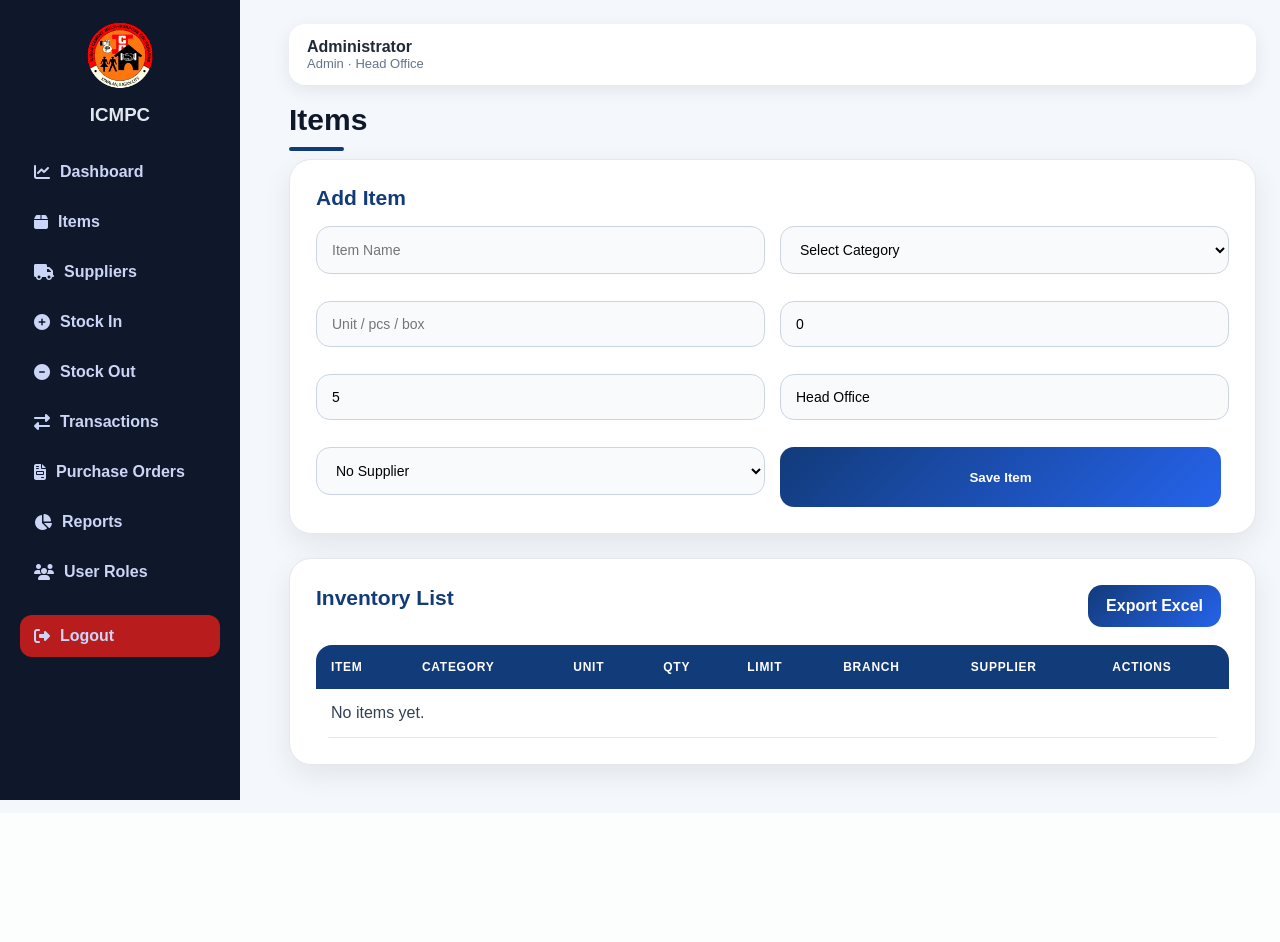
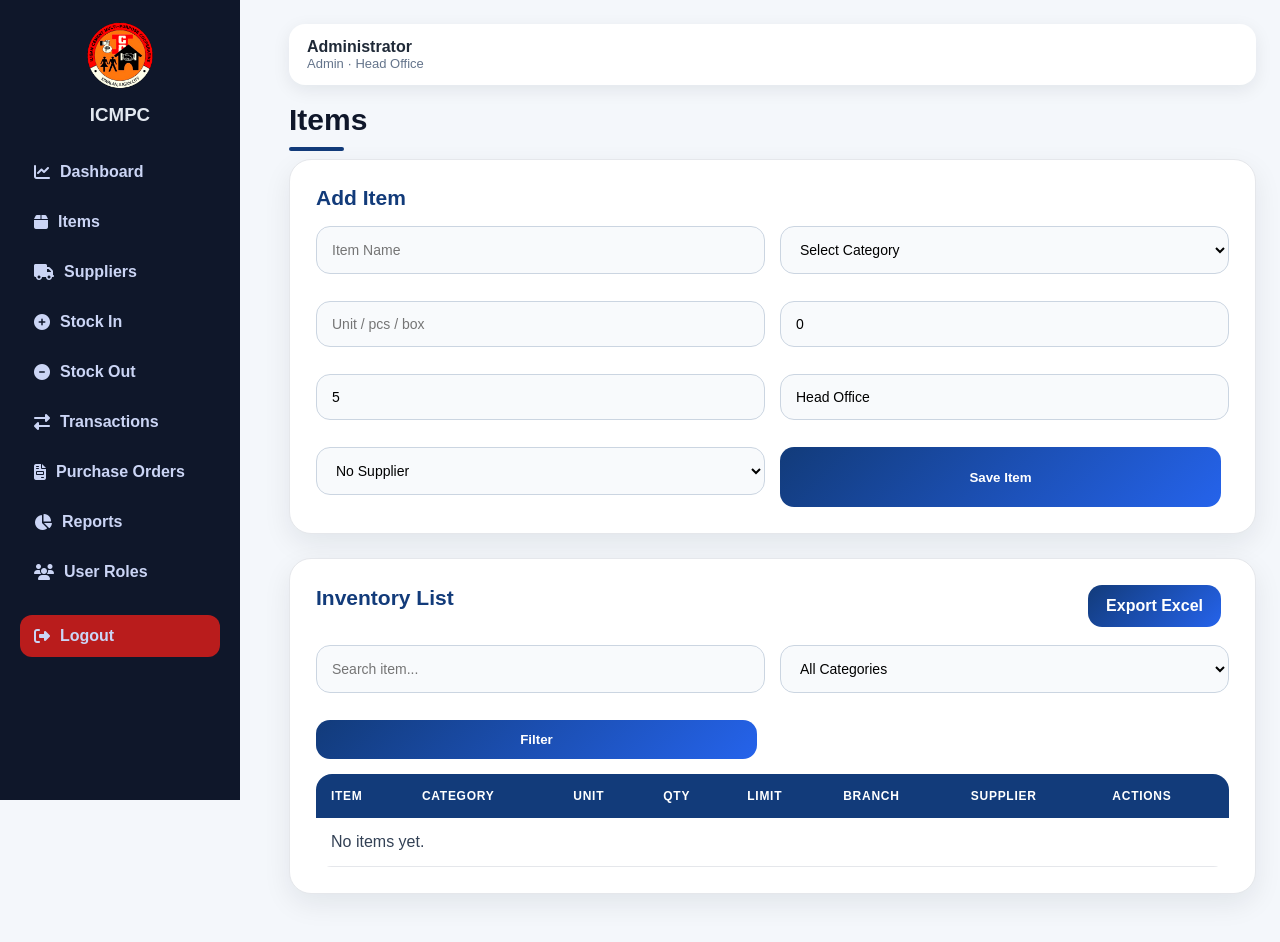
Before and after one commit to hamotk1010-cloud/icmpc-inventory-system, a Flask app: page /items in a window 1280 px wide. Before the commit the page ends 800 px from the top, so only its background shows below. Run offline with Flask 3, Linux system fonts and the light colour scheme; a user stored in the database is signed in; data that the repository does not hold is empty; some libraries are stand-ins or nearby versions.

Commit message:
Add filter + export based on filter for items

```diff
--- a/app.py
+++ b/app.py
@@ -552,19 +552,39 @@ def items():
         flash("Item added successfully.", "success")
         return redirect(url_for("items"))
 
+    # ✅ FILTER LOGIC
+    search = request.args.get("search", "")
+    category = request.args.get("category", "")
+
     where_sql, params = branch_where("items")
 
-    item_list = fetchall(conn, f"""
+    query = f"""
         SELECT items.*, suppliers.name AS supplier_name
         FROM items
         LEFT JOIN suppliers ON suppliers.id = items.supplier_id
         {where_sql}
-        ORDER BY items.item_name ASC
-    """, params)
+    """
+
+    if search:
+        query += " AND item_name LIKE ?"
+        params.append(f"%{search}%")
+
+    if category:
+        query += " AND category = ?"
+        params.append(category)
+
+    query += " ORDER BY items.item_name ASC"
+
+    item_list = fetchall(conn, query, params)
 
     supplier_list = fetchall(conn, "SELECT * FROM suppliers ORDER BY name ASC")
     conn.close()
-    return render_template("items.html", items=item_list, suppliers=supplier_list)
+
+    return render_template(
+        "items.html",
+        items=item_list,
+        suppliers=supplier_list
+    )
 
 
 @app.route("/stock-in", methods=["GET", "POST"])
@@ -833,13 +853,31 @@ def export_items():
         return check
 
     conn = get_db_connection()
-    rows = fetchall(conn, """
+
+    search = request.args.get("search", "")
+    category = request.args.get("category", "")
+
+    query = """
         SELECT items.item_name, items.category, items.unit, items.quantity,
                items.low_stock_limit, items.branch, suppliers.name AS supplier_name
         FROM items
         LEFT JOIN suppliers ON suppliers.id = items.supplier_id
-        ORDER BY items.item_name ASC
-    """)
+        WHERE 1=1
+    """
+
+    params = []
+
+    if search:
+        query += " AND item_name LIKE ?"
+        params.append(f"%{search}%")
+
+    if category:
+        query += " AND category = ?"
+        params.append(category)
+
+    query += " ORDER BY items.item_name ASC"
+
+    rows = fetchall(conn, query, tuple(params))
     conn.close()
 
     wb = Workbook()
@@ -847,7 +885,7 @@ def export_items():
     ws.title = "Inventory Items"
 
     ws.append(["Iligan Cement Multi-Purpose Cooperative"])
-    ws.append(["Inventory Items Report"])
+    ws.append(["Filtered Inventory Report"])
     ws.append(["Generated:", datetime.now().strftime("%Y-%m-%d %H:%M:%S")])
     ws.append([])
     ws.append(["Item Name", "Category", "Unit", "Quantity", "Low Stock Limit", "Branch", "Supplier"])
@@ -870,7 +908,7 @@ def export_items():
     return send_file(
         output,
         as_attachment=True,
-        download_name="ICMPC_Inventory_Items.xlsx",
+        download_name="ICMPC_Filtered_Items.xlsx",
         mimetype="application/vnd.openxmlformats-officedocument.spreadsheetml.sheet"
     )
 
--- a/templates/items.html
+++ b/templates/items.html
@@ -35,8 +35,30 @@
 <section class="panel">
     <div class="panel-head">
         <h2>Inventory List</h2>
-        <a href="{{ url_for('export_items') }}" class="btn-link">Export Excel</a>
+        <a href="{{ url_for('export_items',
+    search=request.args.get('search'),
+    category=request.args.get('category')) }}"
+class="btn-link">Export Excel</a>
     </div>
+
+<form method="GET" class="form-grid" style="margin-bottom:15px;">
+
+    <input type="text" name="search" placeholder="Search item..."
+           value="{{ request.args.get('search', '') }}">
+
+    <select name="category">
+        <option value="">All Categories</option>
+        <option value="Office Supplies">Office Supplies</option>
+        <option value="Furniture and Fixtures">Furniture and Fixtures</option>
+        <option value="Equipment">Equipment</option>
+        <option value="Expenses">Expenses</option>
+        <option value="Food">Food</option>
+        <option value="Services">Services</option>
+    </select>
+
+    <button type="submit">Filter</button>
+
+</form>
 
     <table>
         <thead>
```
Also changed, not shown: inventory.db.
